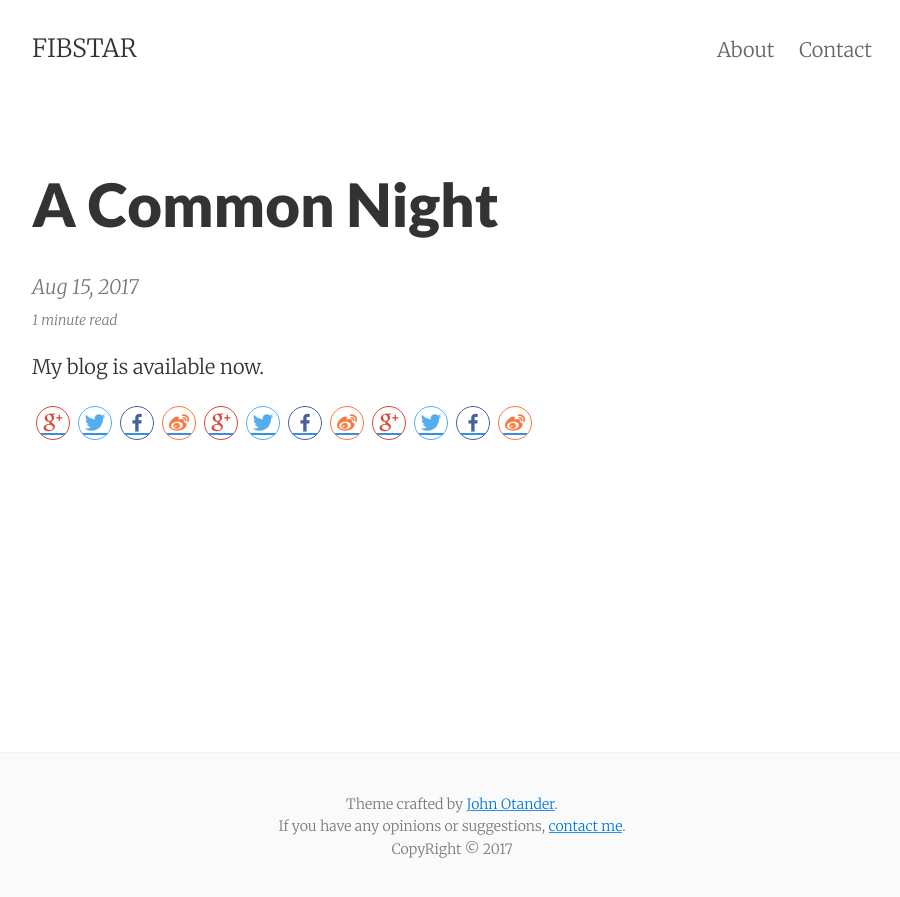
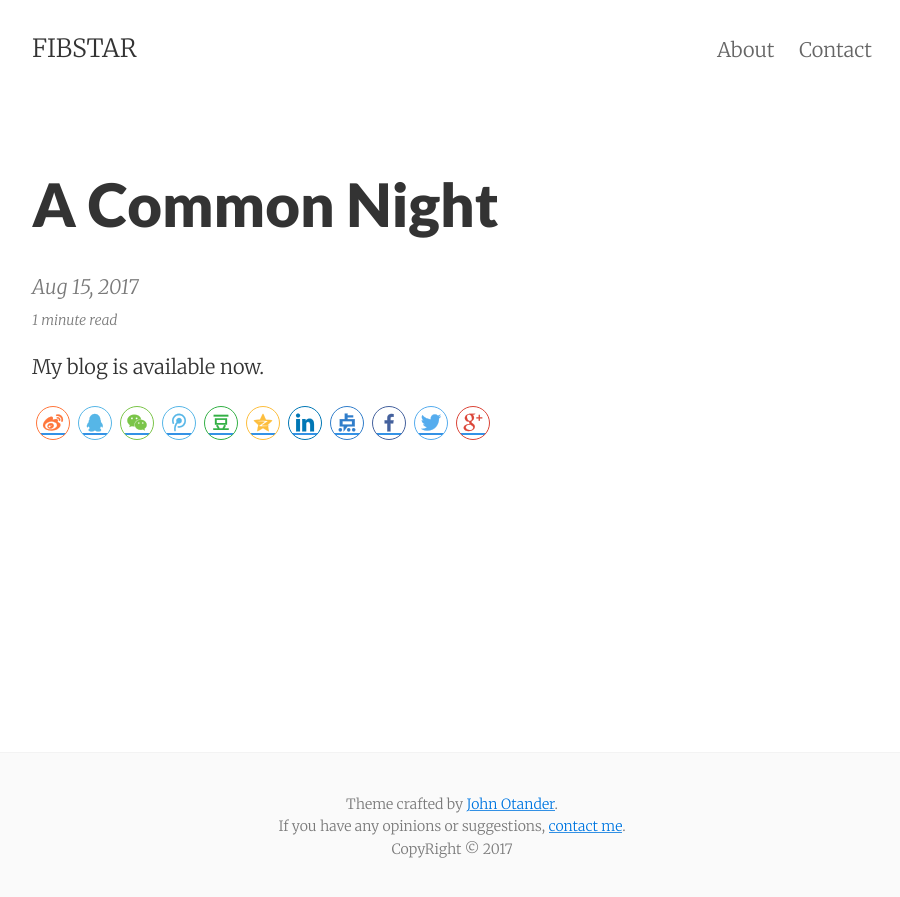
Before and after one commit to FIBSTAR/FIBSTAR.github.io, a Jekyll site: the page built from _posts/2017-08-15-01.md, in a window 1280 px wide. Shown: the top 897 px of the page, without its empty margins (188-1088 px from the left). Built offline with Jekyll 4.4.1, drawn with Linux system fonts in a browser that asks for light colours; nearby versions of some CDN libraries.

Commit message:
Update share_buttons.html

```diff
--- a/_includes/share_buttons.html
+++ b/_includes/share_buttons.html
@@ -1,3 +1,3 @@
 
 
-   <div class="social-share" data-sites="google,twitter,facebook,weibo,weixin,qzone"></div>
+   <div class="social-share"></div>
```
